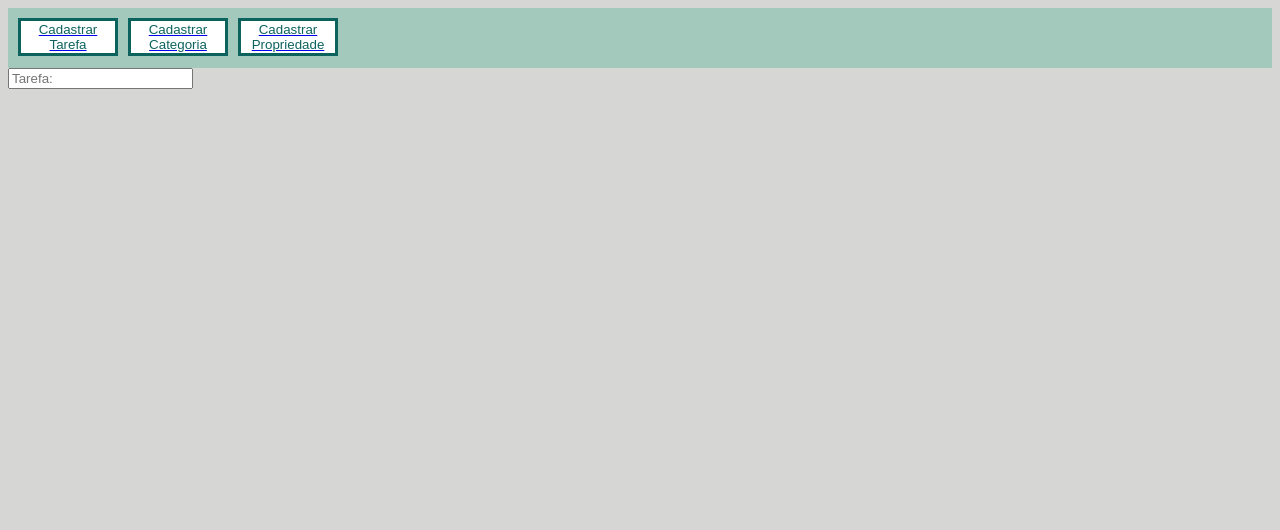
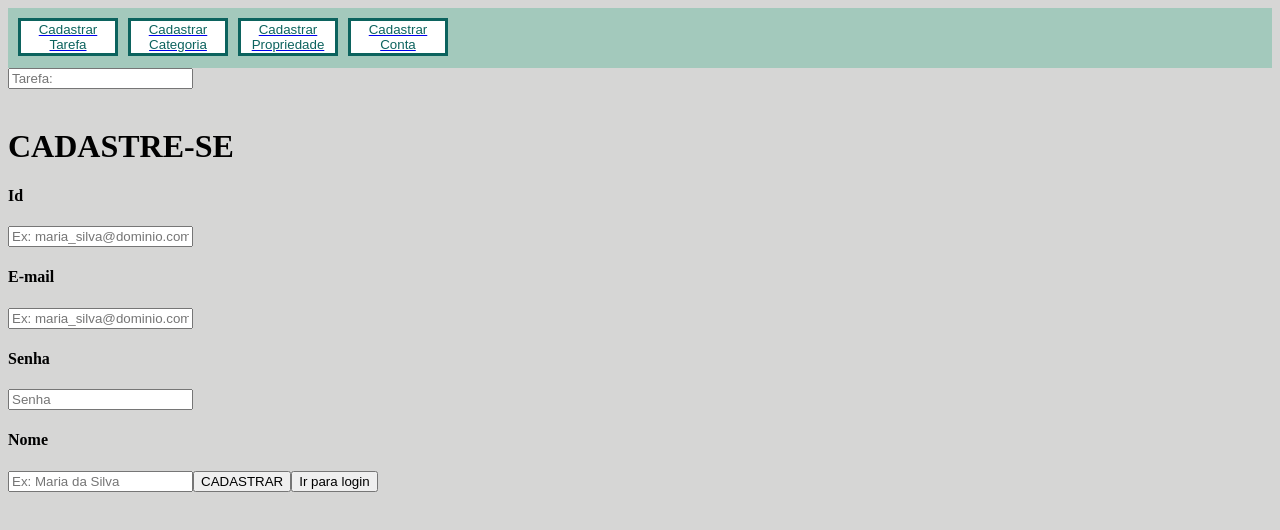
Before and after one commit to anaclaraborchardt/to-do, an Angular app: page /conta in a window 1280 px wide. Before the commit this address led to /. Shown: the top 530 px of the page. Built offline with nearby package versions, Linux system fonts and the light colour scheme.

Commit message:
inicia cadastro e login

```diff
--- a/src/app/app.component.html
+++ b/src/app/app.component.html
@@ -2,6 +2,7 @@
   <a href="http://localhost:4200/tarefas"><button class="botoes" (click)="cadastrarTarefa()">Cadastrar Tarefa</button></a>
   <a href="http://localhost:4200/categorias"><button class="botoes" (click)="cadastrarCategorias()">Cadastrar Categoria</button></a>
   <a href="http://localhost:4200/propriedades"><button class="botoes" (click)="cadastrarPropriedades()">Cadastrar Propriedade</button></a>
+  <a href="http://localhost:4200/conta"><button class="botoes" (click)="cadastra()">Cadastrar Conta</button></a>
 </header>
 <form>
   <input type="text" placeholder="Tarefa: ">
--- a/src/app/app.component.ts
+++ b/src/app/app.component.ts
@@ -46,6 +46,7 @@ cadastrarusuario(): void {
     categoria:'',
   };
 }
+
 ngOnInit() {
   const usuario = localStorage.getItem('usuarios');
   if (usuario) {
--- a/src/app/app.module.ts
+++ b/src/app/app.module.ts
@@ -9,6 +9,7 @@ import { AppRoutingModule } from './app.routing.module';
 import { PropriedadeComponent } from 'src/propriedade/propriedade.component';
 import { UserRepository } from 'src/repositories/user.respository';
 import { AuthGuardService } from 'src/services/auth-guard.service';
+import { ContaComponent } from 'src/conta/conta.component';
 
 
 
@@ -17,7 +18,8 @@ import { AuthGuardService } from 'src/services/auth-guard.service';
     AppComponent,
     CategoriaComponent,
     TarefaComponent,
-    PropriedadeComponent
+    PropriedadeComponent,
+    ContaComponent
   ],
   imports: [
     BrowserModule,
--- a/src/app/app.routing.module.ts
+++ b/src/app/app.routing.module.ts
@@ -4,6 +4,7 @@ import { CategoriaComponent } from "src/categoria/categoria.component";
 import { TarefaComponent } from "src/tarefa/tarefa.component";
 import { PropriedadeComponent } from "src/propriedade/propriedade.component";
 import { AuthGuardService } from "src/services/auth-guard.service";
+import { ContaComponent } from "src/conta/conta.component";
 
 const rotas: Routes=[
 {path:'tarefas', component:TarefaComponent},
@@ -11,6 +12,7 @@ const rotas: Routes=[
 //canActivate:[AuthGuardService]
 },
 {path:'propriedades', component:PropriedadeComponent},
+{path:'conta', component:ContaComponent},
 {path:'',redirectTo:'tarefas',pathMatch:'full'}
 
 ];
--- /dev/null
+++ b/src/auth.service.ts
@@ -0,0 +1,48 @@
+import { Injectable } from '@angular/core';
+
+
+@Injectable({
+  providedIn: 'root'
+})
+export class AuthService {
+  private contaCadastrada: boolean = false;
+  private readonly STORAGE_KEY = 'authState';
+  private resultadoQuiz: string | null = null;
+
+
+  constructor() {
+    this.contaCadastrada = this.getAuthStateFromStorage();
+  }
+
+
+  get isContaCadastrada(): boolean {
+    return this.contaCadastrada;
+  }
+
+
+  setContaCadastrada(value: boolean): void {
+    this.contaCadastrada = value;
+    this.saveAuthStateToStorage();
+  }
+
+
+  private getAuthStateFromStorage(): boolean {
+    const storedState = localStorage.getItem(this.STORAGE_KEY);
+    return storedState ? JSON.parse(storedState) : false;
+  }
+
+
+  private saveAuthStateToStorage(): void {
+    localStorage.setItem(this.STORAGE_KEY, JSON.stringify(this.contaCadastrada));
+  }
+  setResultadoQuiz(resultado: string): void {
+    console.log("Entrei no set do quiz")
+    this.resultadoQuiz = resultado;
+  }
+
+
+  getResultadoQuiz(): string | null {
+    console.log("Entrei no get do quiz")
+    return this.resultadoQuiz;
+  }
+}
--- /dev/null
+++ b/src/conta/conta.component.html
@@ -0,0 +1,25 @@
+<h1>CADASTRE-SE</h1>
+<div *ngIf="pagina === 'cadastro'">
+  <h4>Id</h4>
+  <input type="text" placeholder="Ex: maria_silva@dominio.com" [(ngModel)]="cadastro.id">
+
+  <h4>E-mail</h4>
+  <input type="text" placeholder="Ex: maria_silva@dominio.com" [(ngModel)]="cadastro.email">
+
+  <h4>Senha</h4>
+  <input type="password" placeholder="Senha" [(ngModel)]="cadastro.senha">
+
+  <h4>Nome</h4>
+  <input type="text" placeholder="Ex: Maria da Silva" [(ngModel)]="cadastro.nome">
+
+  <button (click)="cadastrar()">CADASTRAR</button>
+<button (click)="trocarPagina()">Ir para login</button>
+</div>
+
+<div *ngIf="pagina === 'login'">
+    <h4>ID</h4>
+    <input type="text"  [(ngModel)]="cadastro.id">
+    <h4>Senha</h4>
+    <input type="password"  [(ngModel)]="cadastro.senha">
+    <button (click)="login()">LOGIN</button>
+</div>
--- /dev/null
+++ b/src/conta/conta.component.ts
@@ -0,0 +1,104 @@
+import { Component, OnInit } from '@angular/core';
+import { Router } from '@angular/router';
+import { AuthService } from 'src/auth.service';
+import { user } from 'src/models/users/user';
+
+interface Conta {
+  id: string;
+  nome: string;
+  email: string;
+  senha: string;
+}
+
+
+@Component({
+  selector: 'app-conta',
+  templateUrl: './conta.component.html',
+  styleUrls: ['./conta.component.css']
+})
+
+export class ContaComponent implements OnInit {
+  users: user[];
+
+  constructor(private router: Router, private authService: AuthService) { }
+  contaLogada: Conta;
+  contaCadastrada: number;
+  listaContas: Conta[] = [];
+  cadastro: any = {};
+  contaExistente: boolean = false;
+  pagina: string = 'cadastro';
+
+  cadastrar() {
+
+      const conta: Conta = {
+      id: this.cadastro.id,
+      nome: this.cadastro.nome,
+      email: this.cadastro.email,
+      senha: this.cadastro.senha,
+    };
+
+      this.listaContas.push(conta);
+      localStorage.setItem("contas", JSON.stringify(this.listaContas));
+      // this.users = this.achaUsuario();
+      this.cadastro = {};
+
+    }
+
+    ngOnInit() {
+      const contas = localStorage.getItem('contas');
+    if (contas) {
+      this.listaContas = JSON.parse(contas);
+    }
+  }
+
+  trocarPagina() {
+    if (this.pagina == 'login') {
+      this.pagina = 'cadastro';
+    } else if (this.pagina == 'cadastro') {
+      this.pagina = 'login';
+    }
+  }
+
+  login() {
+    const idLogin = this.cadastro.id;
+    const senhaLogin = this.cadastro.senha;
+    let valido = false;
+
+    for (const conta of this.listaContas) {
+      if (conta.id === idLogin && conta.senha === senhaLogin) {
+        valido = true;
+        this.authService.setContaCadastrada(true);
+        this.contaLogada = conta;
+        localStorage.setItem("Conta logada", JSON.stringify(this.contaLogada));
+        break;
+      }
+    }
+
+    if (valido) {
+
+      this.cadastro.id = '';
+      this.cadastro.senha = '';
+
+    } else {
+
+      alert("Email ou senha inválidos!");
+      this.contaCadastrada = 3;
+      localStorage.setItem("Número", JSON.stringify(this.contaCadastrada));
+    }
+  }
+
+  // achaUsuario(): user[] {
+  //   const users: user[] = this.listaContas.map((conta: Conta) => {
+  //     const newUser: user = {
+  //       id: conta.id,
+  //       name: conta.nome,
+  //       groups: [],
+  //       cardPermissions: ['Add'],
+  //       propertiesPermissions: ['Add'],
+  //     };
+  //     return newUser;
+  //   });
+  //   return users;
+  // }
+
+}
```
Also changed, not shown: src/auth.guard.ts (added, +20 -0 lines), src/conta/conta.module.ts (added, +12 -0 lines), src/conta/conta.component.css (added), 2 other files (tests, documents, lock files or other folders).
